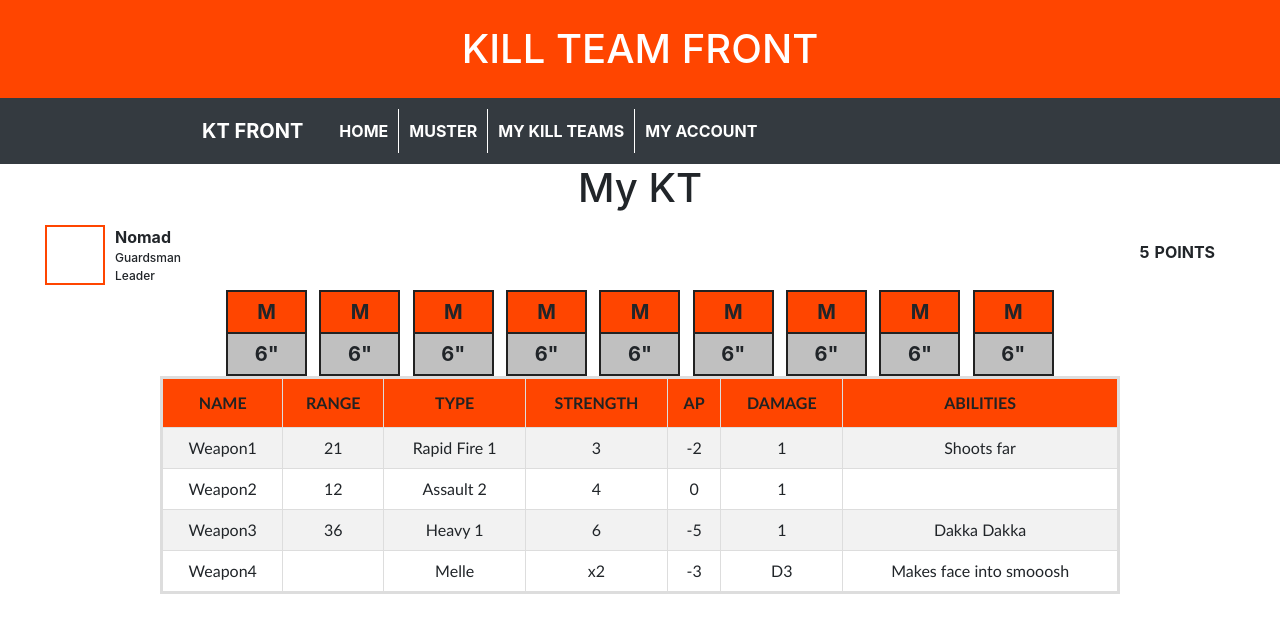
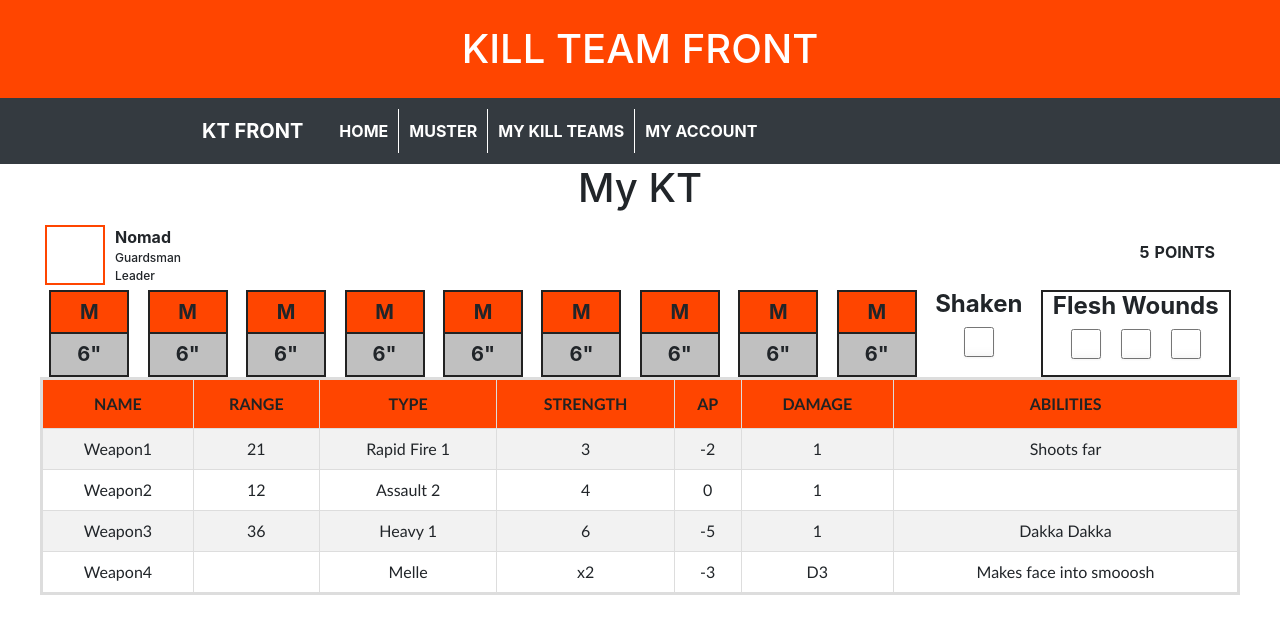
Before and after one commit to Nomad9-0/KTFront, a React (Create React App) app: page /my_kt in a window 1280 px wide. Shown: the top 634 px of the page. Built offline with nearby package versions, Linux system fonts and the light colour scheme.

Commit message:
data card layout created

```diff
--- /dev/null
+++ b/src/components/data_card/FleshWounds.css
@@ -0,0 +1,30 @@
+.FleshWounds {
+    border: 2px solid #222222;
+    padding: 0px 10px 10px 10px;
+}
+.FleshWounds h3 {
+    font-size: 24px;
+    font-weight: 700;
+    text-align: center;
+}
+.fleshWounds {
+    display: inline-block;
+    height: 30px;
+    width: 30px;
+	background-color: #fafafa;
+	border: 1px solid #cacece;
+	box-shadow: 0 1px 2px rgba(0,0,0,0.05), inset 0px -15px 10px -12px rgba(0,0,0,0.05);
+	padding: 9px;
+	border-radius: 3px;
+}
+.FleshWounds .fleshWounds:checked {
+    border: 1px solid #adb8c0;
+    color: #222222;
+}
+.FleshWounds .fleshWounds:checked:after {
+	font-size: 14px;
+    vertical-align: top;
+}
+#fleshWound1, #fleshWound2 {
+    margin-right: 20px;
+}
--- /dev/null
+++ b/src/components/data_card/FleshWounds.js
@@ -0,0 +1,17 @@
+import React from 'react';
+import './FleshWounds.css';
+
+class FleshWounds extends React.Component  {
+  render(){
+    return (
+      <div className="FleshWounds">
+        <h3>Flesh Wounds</h3>
+        <input type="checkbox" id='fleshWound1' className='fleshWounds'></input>
+        <input type="checkbox" id='fleshWound2' className='fleshWounds'></input>
+        <input type="checkbox" id='fleshWound3' className='fleshWounds'></input>
+      </div>
+    );
+  }
+}
+
+export default FleshWounds;
--- /dev/null
+++ b/src/components/data_card/Shaken.css
@@ -0,0 +1,23 @@
+.Shaken h3 {
+    font-size: 24px;
+    font-weight: 700;
+    text-align: center;
+}
+.shaken {
+    display: inline-block;
+    height: 30px;
+    width: 30px;
+	background-color: #fafafa;
+	border: 1px solid #cacece;
+	box-shadow: 0 1px 2px rgba(0,0,0,0.05), inset 0px -15px 10px -12px rgba(0,0,0,0.05);
+	padding: 9px;
+	border-radius: 3px;
+}
+.Shaken .shaken:checked {
+    border: 1px solid #adb8c0;
+    color: #222222;
+}
+.Shaken .shaken:checked:after {
+	font-size: 14px;
+    vertical-align: top;
+}
--- /dev/null
+++ b/src/components/data_card/Shaken.js
@@ -0,0 +1,15 @@
+import React from 'react';
+import './Shaken.css';
+
+class Shaken extends React.Component  {
+  render(){
+    return (
+      <div className="Shaken">
+        <h3>Shaken</h3>
+        <input type="checkbox" id='shaken' className='shaken'></input>
+      </div>
+    );
+  }
+}
+
+export default Shaken;
--- a/src/components/data_card/StatContainer.css
+++ b/src/components/data_card/StatContainer.css
@@ -1,6 +1,6 @@
 .StatContainer {
     border: 2px solid #222222;
-    width: 81px;
+    width: 80px;
     background-color: silver;
     text-align: center;
 }
--- a/src/components/data_card/WeaponsInfo.css
+++ b/src/components/data_card/WeaponsInfo.css
@@ -7,7 +7,7 @@
     font-family: "Trebuchet MS", Arial, Helvetica, sans-serif;
     border-collapse: collapse;
     border: 3px solid #ddd;
-    width: 80%;
+    width: 100%;
     margin-left: auto;
     margin-right: auto;
 }
--- a/src/components/quick_info/QuickInfo.css
+++ b/src/components/quick_info/QuickInfo.css
@@ -4,5 +4,4 @@
     max-width: 1250px;
     margin-left: auto;
     margin-right: auto;
-    width: 70%;
 }
--- a/src/components/quick_info/QuickInfo.js
+++ b/src/components/quick_info/QuickInfo.js
@@ -1,5 +1,7 @@
 import React from 'react';
 import StatContainer from '../data_card/StatContainer';
+import Shaken from '../data_card/Shaken';
+import FleshWounds from '../data_card/FleshWounds';
 import './QuickInfo.css';
 
 class QuickInfo extends React.Component  {
@@ -15,6 +17,8 @@ class QuickInfo extends React.Component  {
           <StatContainer />
           <StatContainer />
           <StatContainer />
+          <Shaken />
+          <FleshWounds />
       </div>
     );
   }
```
Also changed, not shown: public/manifest.json.
